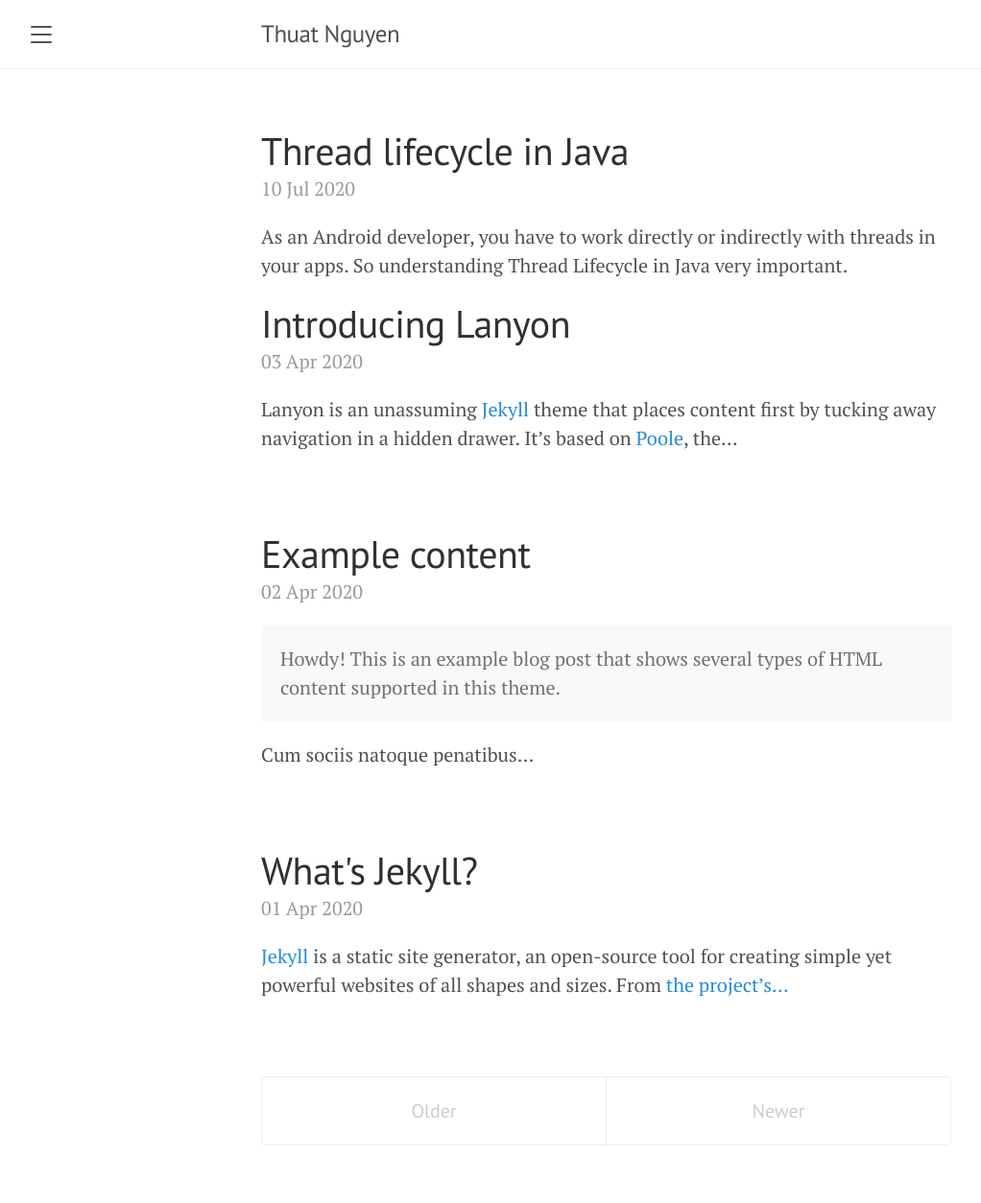
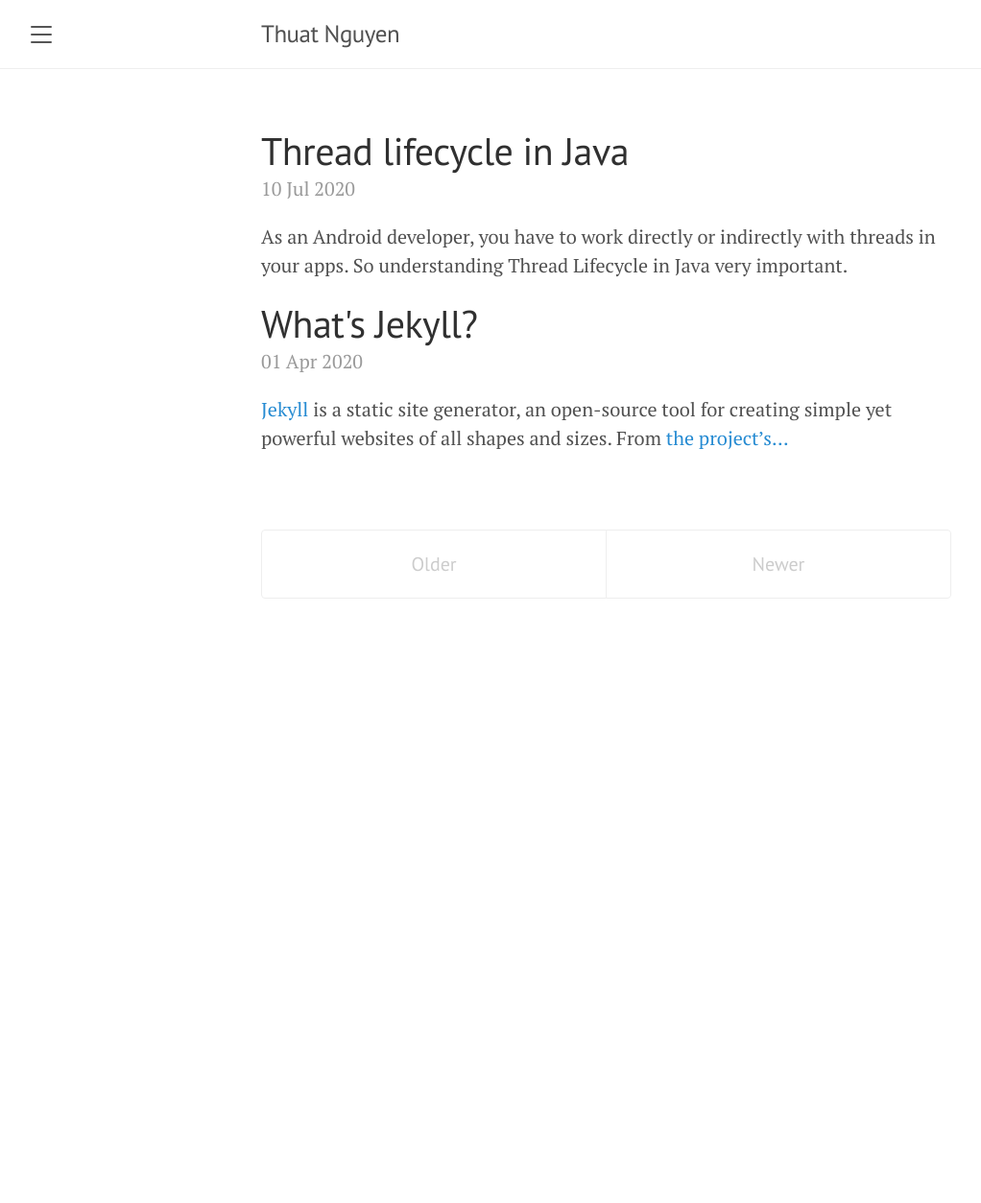
Before and after one commit to nthuat/nthuat.github.io, a Jekyll site: the page built from index.html, in a window 1280 px wide. Shown: the whole page at 96% size, without its empty margins (8-1030 px from the left). Built offline with Jekyll 4.4.1, drawn with Linux system fonts in a browser that asks for light colours; the list of posts is cut into pages by our own code; after the commit the page ends 900 px from its top, so only the background shows below that; some of the changed lines change nothing that is shown.

Commit message:
Delete sample posts

```diff
--- a/_config.yml
+++ b/_config.yml
@@ -1,7 +1,7 @@
 # Setup
 title:               Thuat Nguyen
 tagline:             ''
-description:         'Android Stuff. Open source lover'
+description:         'Android Developer. Open Source Lover'
 url:                 https://thuat.dev
 baseurl:             ''
 paginate:            5
--- a/_posts/2020-04-02-example-content.md
+++ /dev/null
@@ -1,122 +0,0 @@
----
-layout: post
-title: Example content
----
-
-
-<div class="message">
-  Howdy! This is an example blog post that shows several types of HTML content supported in this theme.
-</div>
-
-Cum sociis natoque penatibus et magnis <a href="#">dis parturient montes</a>, nascetur ridiculus mus. *Aenean eu leo quam.* Pellentesque ornare sem lacinia quam venenatis vestibulum. Sed posuere consectetur est at lobortis. Cras mattis consectetur purus sit amet fermentum.
-
-> Curabitur blandit tempus porttitor. Nullam quis risus eget urna mollis ornare vel eu leo. Nullam id dolor id nibh ultricies vehicula ut id elit.
-
-Etiam porta **sem malesuada magna** mollis euismod. Cras mattis consectetur purus sit amet fermentum. Aenean lacinia bibendum nulla sed consectetur.
-
-## Inline HTML elements
-
-HTML defines a long list of available inline tags, a complete list of which can be found on the [Mozilla Developer Network](https://developer.mozilla.org/en-US/docs/Web/HTML/Element).
-
-- **To bold text**, use `<strong>`.
-- *To italicize text*, use `<em>`.
-- Abbreviations, like <abbr title="HyperText Markup Langage">HTML</abbr> should use `<abbr>`, with an optional `title` attribute for the full phrase.
-- Citations, like <cite>&mdash; Mark otto</cite>, should use `<cite>`.
-- <del>Deleted</del> text should use `<del>` and <ins>inserted</ins> text should use `<ins>`.
-- Superscript <sup>text</sup> uses `<sup>` and subscript <sub>text</sub> uses `<sub>`.
-
-Most of these elements are styled by browsers with few modifications on our part.
-
-## Heading
-
-Vivamus sagittis lacus vel augue rutrum faucibus dolor auctor. Duis mollis, est non commodo luctus, nisi erat porttitor ligula, eget lacinia odio sem nec elit. Morbi leo risus, porta ac consectetur ac, vestibulum at eros.
-
-### Code
-
-Cum sociis natoque penatibus et magnis dis `code element` montes, nascetur ridiculus mus.
-
-{% highlight js %}
-// Example can be run directly in your JavaScript console
-
-// Create a function that takes two arguments and returns the sum of those arguments
-var adder = new Function("a", "b", "return a + b");
-
-// Call the function
-adder(2, 6);
-// > 8
-{% endhighlight %}
-
-Aenean lacinia bibendum nulla sed consectetur. Etiam porta sem malesuada magna mollis euismod. Fusce dapibus, tellus ac cursus commodo, tortor mauris condimentum nibh, ut fermentum massa.
-
-### Lists
-
-Cum sociis natoque penatibus et magnis dis parturient montes, nascetur ridiculus mus. Aenean lacinia bibendum nulla sed consectetur. Etiam porta sem malesuada magna mollis euismod. Fusce dapibus, tellus ac cursus commodo, tortor mauris condimentum nibh, ut fermentum massa justo sit amet risus.
-
-* Praesent commodo cursus magna, vel scelerisque nisl consectetur et.
-* Donec id elit non mi porta gravida at eget metus.
-* Nulla vitae elit libero, a pharetra augue.
-
-Donec ullamcorper nulla non metus auctor fringilla. Nulla vitae elit libero, a pharetra augue.
-
-1. Vestibulum id ligula porta felis euismod semper.
-2. Cum sociis natoque penatibus et magnis dis parturient montes, nascetur ridiculus mus.
-3. Maecenas sed diam eget risus varius blandit sit amet non magna.
-
-Cras mattis consectetur purus sit amet fermentum. Sed posuere consectetur est at lobortis.
-
-<dl>
-  <dt>HyperText Markup Language (HTML)</dt>
-  <dd>The language used to describe and define the content of a Web page</dd>
-
-  <dt>Cascading Style Sheets (CSS)</dt>
-  <dd>Used to describe the appearance of Web content</dd>
-
-  <dt>JavaScript (JS)</dt>
-  <dd>The programming language used to build advanced Web sites and applications</dd>
-</dl>
-
-Integer posuere erat a ante venenatis dapibus posuere velit aliquet. Morbi leo risus, porta ac consectetur ac, vestibulum at eros. Nullam quis risus eget urna mollis ornare vel eu leo.
-
-### Tables
-
-Aenean lacinia bibendum nulla sed consectetur. Lorem ipsum dolor sit amet, consectetur adipiscing elit.
-
-<table>
-  <thead>
-    <tr>
-      <th>Name</th>
-      <th>Upvotes</th>
-      <th>Downvotes</th>
-    </tr>
-  </thead>
-  <tfoot>
-    <tr>
-      <td>Totals</td>
-      <td>21</td>
-      <td>23</td>
-    </tr>
-  </tfoot>
-  <tbody>
-    <tr>
-      <td>Alice</td>
-      <td>10</td>
-      <td>11</td>
-    </tr>
-    <tr>
-      <td>Bob</td>
-      <td>4</td>
-      <td>3</td>
-    </tr>
-    <tr>
-      <td>Charlie</td>
-      <td>7</td>
-      <td>9</td>
-    </tr>
-  </tbody>
-</table>
-
-Nullam id dolor id nibh ultricies vehicula ut id elit. Sed posuere consectetur est at lobortis. Nullam quis risus eget urna mollis ornare vel eu leo.
-
------
-
-Want to see something else added? <a href="https://github.com/poole/poole/issues/new">Open an issue.</a>
--- a/_posts/2020-04-03-introducing-lanyon.md
+++ /dev/null
@@ -1,38 +0,0 @@
----
-layout: post
-title: Introducing Lanyon
----
-
-Lanyon is an unassuming [Jekyll](http://jekyllrb.com) theme that places content first by tucking away navigation in a hidden drawer. It's based on [Poole](http://getpoole.com), the Jekyll butler.
-
-### Built on Poole
-
-Poole is the Jekyll Butler, serving as an upstanding and effective foundation for Jekyll themes by [@mdo](https://twitter.com/mdo). Poole, and every theme built on it (like Lanyon here) includes the following:
-
-* Complete Jekyll setup included (layouts, config, [404](/404), [RSS feed](/atom.xml), posts, and [example page](/about))
-* Mobile friendly design and development
-* Easily scalable text and component sizing with `rem` units in the CSS
-* Support for a wide gamut of HTML elements
-* Related posts (time-based, because Jekyll) below each post
-* Syntax highlighting, courtesy Pygments (the Python-based code snippet highlighter)
-
-### Lanyon features
-
-In addition to the features of Poole, Lanyon adds the following:
-
-* Toggleable sliding sidebar (built with only CSS) via **☰** link in top corner
-* Sidebar includes support for textual modules and a dynamically generated navigation with active link support
-* Two orientations for content and sidebar, default (left sidebar) and [reverse](https://github.com/poole/lanyon#reverse-layout) (right sidebar), available via `<body>` classes
-* [Eight optional color schemes](https://github.com/poole/lanyon#themes), available via `<body>` classes
-
-[Head to the readme](https://github.com/poole/lanyon#readme) to learn more.
-
-### Browser support
-
-Lanyon is by preference a forward-thinking project. In addition to the latest versions of Chrome, Safari (mobile and desktop), and Firefox, it is only compatible with Internet Explorer 9 and above.
-
-### Download
-
-Lanyon is developed on and hosted with GitHub. Head to the <a href="https://github.com/poole/lanyon">GitHub repository</a> for downloads, bug reports, and features requests.
-
-Thanks!
```
